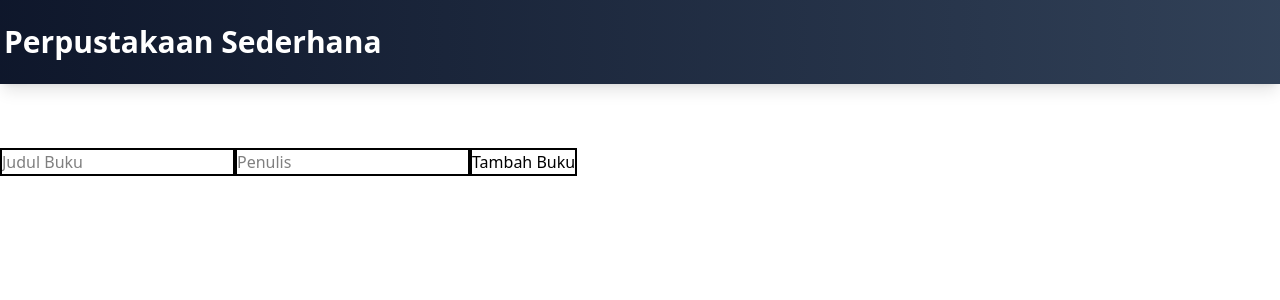
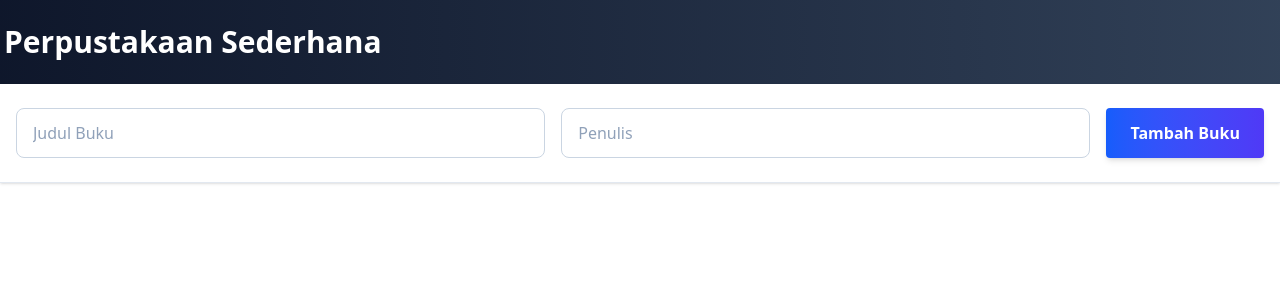
Before and after one commit to Indrawan-maker/my-perpus, a React (Vite) app: page / in a window 1280 px wide. Shown: the top 300 px of the page. Built offline with nearby package versions, Linux system fonts and the light colour scheme.

Commit message:
feat: style form update

```diff
--- a/src/App.jsx
+++ b/src/App.jsx
@@ -32,10 +32,10 @@ function App() {
   <>
     <div>
     <Header />
-    <BookList books={books}/>
     <AddBookForm
     onAdd={AddBook}
     />
+    <BookList books={books}/>
     </div>
     </>
   )
--- a/src/components/AddBookForm.jsx
+++ b/src/components/AddBookForm.jsx
@@ -14,26 +14,37 @@ export default function AddBookForm({ onAdd }){
     }
 
     return (
-        <div>
+        <div className='bg-white shadow-sm border-b border-slate-200'>
+            <div className='container mx-auto px-4  py-6'>
             <form onSubmit={handleSubmit}>
+                <div className='flex flex-col sm:flex-row gap-4'>
+                    <div className='flex-1'>
                 <input type="text"
                 placeholder="Judul Buku"
                 value={title}
                 onChange={(e) => setTitle(e.target.value)}
-                className='border-2'
+                className='w-full px-4 py-3 border border-slate-300 rounded-lg
+                focus:ring-2 focus:ring-blue-500 transition-all duration-200 placeholder-slate-400'
                 />
+                </div>
+                <div className='flex-1'>
                 <input type="text"
                 placeholder="Penulis"
                 value={author}
                 onChange={(e) => setAuthor(e.target.value)}
-                className='border-2'
+                className='w-full px-4 py-3 border border-slate-300 rounded-lg
+                focus:ring-2 focus:ring-blue-500 transition-all duration-200 placeholder-slate-400'
                 />
+                </div>
                 <button
-                className='border-2'
+                className='bg-gradient-to-r from-blue-600 to-indigo-600
+                hover:from-blue-700 hover:to-indigo-700 text-white px-6 py-3 rounded font-semibold
+                flex items-center gap-2 transition-all duration-200 shadow-md hover:shadow-lg hover:cursor-pointer'
                 type='submit'>
-
                     Tambah Buku</button>
+                    </div>
             </form>
+                    </div>
         </div>
     )
 
--- a/src/components/Header.jsx
+++ b/src/components/Header.jsx
@@ -6,7 +6,6 @@ export default function() {
             <div className="container mx-auto px-1 py-6">
                 <h1 className="text-3xl font-bold bg-gradient-to-r bg-clip-text text-white">Perpustakaan Sederhana</h1>
             </div>
-
         </header>
     )
 }
```
